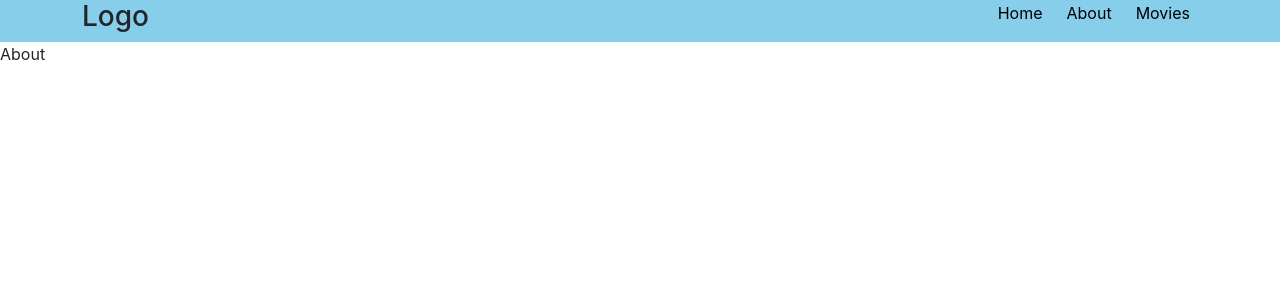
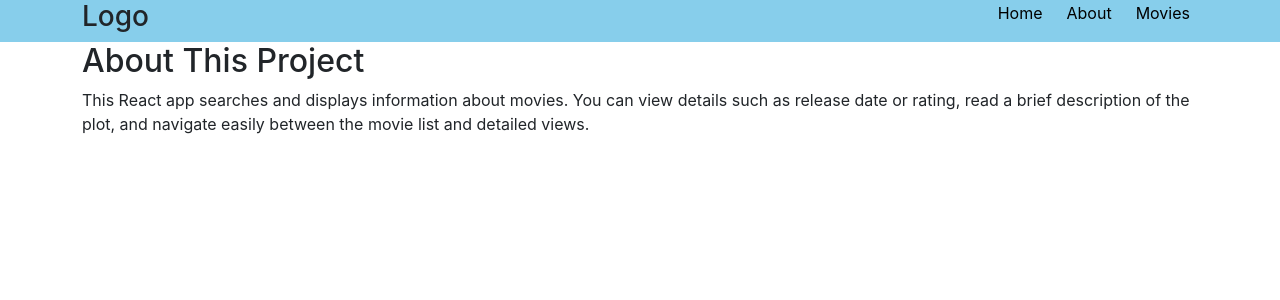
Before and after one commit to DonielYos-Z/React_final, a React (Create React App) app: page /about in a window 1280 px wide. Shown: the top 300 px of the page. Built offline with nearby package versions, Linux system fonts and the light colour scheme.

Commit message:
Update About.jsx

```diff
--- a/src/pages/About.jsx
+++ b/src/pages/About.jsx
@@ -2,6 +2,13 @@ import React from 'react'
 
 export default function About() {
     return (
-        <div>About</div>
+        <div className='container'>
+            <h2>About This Project</h2>
+            <p>
+                This React app searches and displays information about movies.
+                You can view details such as release date or rating, read a brief description of the plot,
+                and navigate easily between the movie list and detailed views.
+            </p>
+        </div>
     )
 }
```
